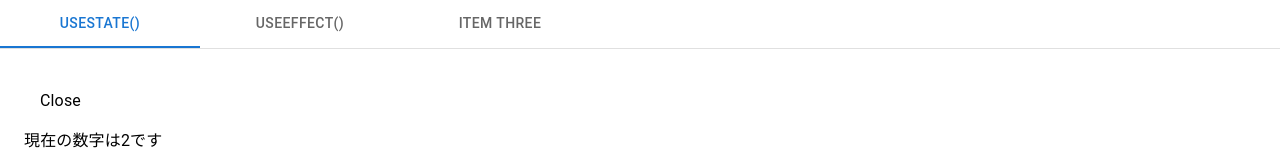
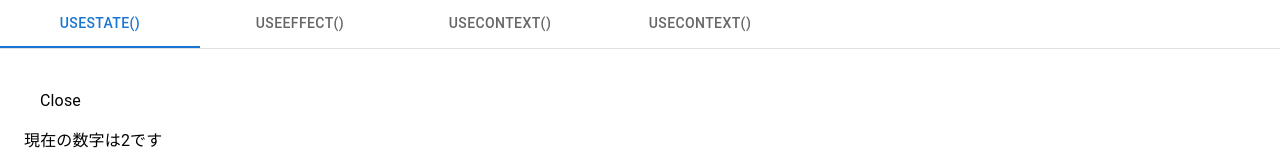
Before and after one commit to nonnhjleno/hooks-library, a React (Create React App) app: page / in a window 1280 px wide. Shown: the top 154 px of the page. Built offline with nearby package versions, Linux system fonts and the light colour scheme.

Commit message:
useContext関係のコードを追加。動きます。

```diff
--- a/src/App.js
+++ b/src/App.js
@@ -6,6 +6,7 @@ import Box from '@mui/material/Box';
 
 import Counter from './components/useState'
 import EffectFunc from './components/useEffect';
+import ContextFunc from './components/useContext';
 
 // カスタムタブパネルコンポーネント
 function CustomTabPanel(props) {
@@ -53,7 +54,8 @@ export default function BasicTabs() {
         <Tabs value={value} onChange={handleChange} aria-label="basic tabs example">
           <Tab label="useState()" {...a11yProps(0)} sx={{width: '200px'}}/>
           <Tab label="useEffect()" {...a11yProps(1)} sx={{width: '200px'}}/>
-          <Tab label="Item Three" {...a11yProps(2)} sx={{width: '200px'}}/>
+          <Tab label="useContext()" {...a11yProps(2)} sx={{width: '200px'}}/>
+          <Tab label="useContext()" {...a11yProps(3)} sx={{width: '200px'}}/>
         </Tabs>
       </Box>
       {/* タブパネルの内容 */}
@@ -64,7 +66,10 @@ export default function BasicTabs() {
         <EffectFunc />
       </CustomTabPanel>
       <CustomTabPanel value={value} index={2}>
-        Item Three
+        <ContextFunc />
+      </CustomTabPanel>
+      <CustomTabPanel value={value} index={3}>
+        <ContextFunc />
       </CustomTabPanel>
     </Box>
   );
--- /dev/null
+++ b/src/components/Context.jsx
@@ -0,0 +1,16 @@
+//ReactからuseContextをimport
+import React, {useContext} from 'react'
+//AppコンポーネントからUserContext, HobbyContextをimport
+import {UserContext, HobbyContext} from './useContext'
+
+const Context = () => {
+//useContextの引数に、UserContextやHobbyContextを渡すことによって、
+//AppコンポーネントでProviderに渡したvalueの値を変数に代入することが出来る
+  const user = useContext(UserContext)
+  const hobby = useContext(HobbyContext)
+  return (
+    <p>{user.name}{user.age}歳: 趣味は{hobby}です。</p>
+  )
+}
+
+export default Context
--- /dev/null
+++ b/src/components/useContext.jsx
@@ -0,0 +1,30 @@
+// ReactからcreateContextとuseStateをimport
+import React, { createContext } from 'react'
+import Context from './Context'
+
+//createContextを使ってUserContextとHobbyContextを作成
+export const UserContext = createContext()
+export const HobbyContext = createContext()
+
+function ContextFunc() {
+  //useStateを使ってuserを作成
+  const user = {
+    name: 'セイラ',
+    age: '17'
+  }
+  //useStateを使ってhobbyを作成
+  const hobby = 'キャンプ'
+  return (
+    <div className='App'>
+  {/* //userContext。Providerを作成、valueにはuserをセット */}
+      <UserContext.Provider value={user}>
+  {/* //HobbyContext.Providerを作成、valueにはhobbyをセット */}
+        <HobbyContext.Provider value={hobby}>
+          <Context />
+        </HobbyContext.Provider>
+      </UserContext.Provider>
+    </div>
+  )
+}
+
+export default ContextFunc;
```
